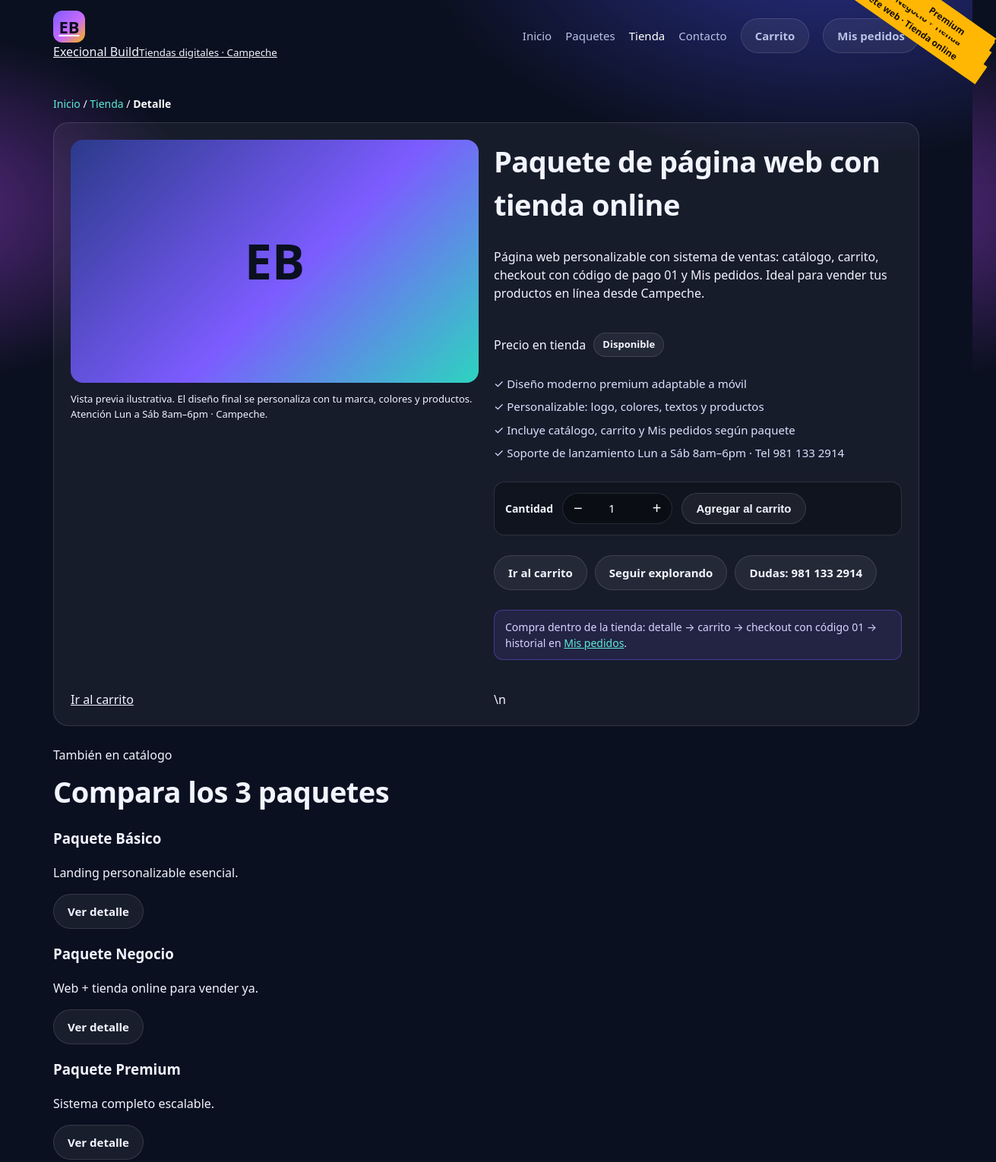
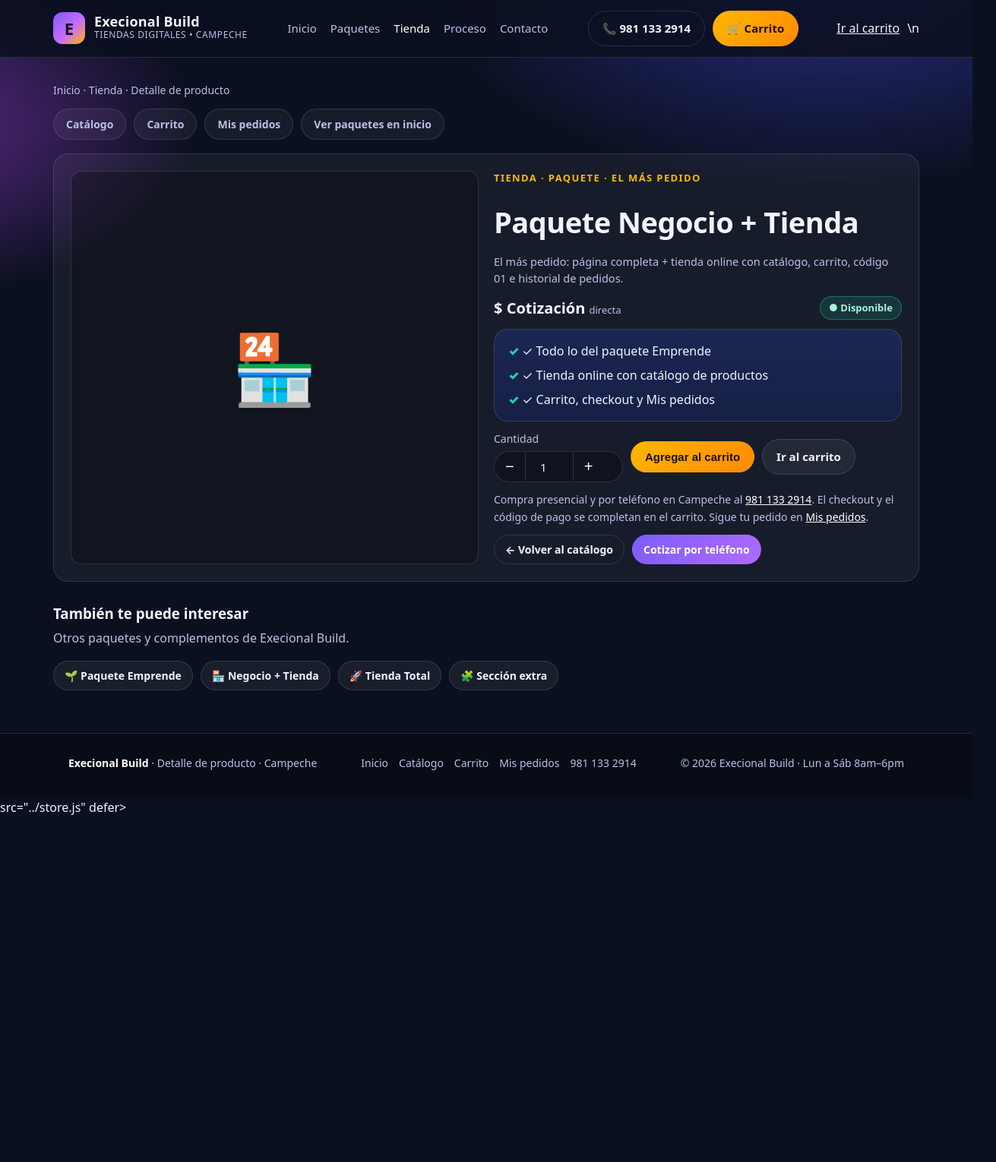
Before and after one commit to ontiverosfrancisco059-tech/itm-execional-build-2b45d152, a plain HTML site: page tienda/producto.html in a window 1280 px wide. Shown: the top 1530 px of the page at 76% size, 1311 px wide, since content can reach past the window. After the commit the page ends 1075 px from the top, so only its background shows below. Drawn offline with Linux system fonts and the light colour scheme.

Commit message:
generate tienda/producto.html

```diff
--- a/tienda/producto.html
+++ b/tienda/producto.html
@@ -1,137 +1,184 @@
 <!DOCTYPE html>
-<html lang="es">
+<html lang="es-MX">
 <head>
-<meta charset="UTF-8">
-<meta name="viewport" content="width=device-width, initial-scale=1.0">
-<title>Detalle de paquete | Execional Build Campeche</title>
-<meta name="description" content="Detalle de paquete Execional Build en Campeche: páginas web personalizables con tienda online y sistema de ventas. Elige cantidad y agrega al carrito. Tel 9811332914.">
-<link rel="stylesheet" href="../styles.css">
+<meta charset="UTF-8" />
+<meta name="viewport" content="width=device-width, initial-scale=1.0" />
+<title>Tienda — Detalle de producto | Execional Build</title>
+<meta name="description" content="Detalle de producto de Execional Build en Campeche: paquetes de páginas web personalizables con tienda online. Elige cantidad y agrega al carrito." />
+<link rel="stylesheet" href="../styles.css" />
 </head>
 <body>
-<header>
+
+<header class="top">
   <div class="wrap nav">
-    <a class="logo" href="../index.html" aria-label="Execional Build inicio" data-eb-editable="link" data-eb-key="tienda-producto.a.1" data-eb-role="a" data-eb-kind="link">
-      <span class="logo-mark">EB</span>
-      <span>Execional Build<small>Tiendas digitales · Campeche</small></span>
+    <a class="brand" href="../index.html" aria-label="Execional Build inicio" data-eb-editable="link" data-eb-key="tienda-producto.a.1" data-eb-role="a" data-eb-kind="link">
+      <span class="logo-mark">E</span>
+      <span><b>Execional Build</b><small>TIENDAS DIGITALES • CAMPECHE</small></span>
     </a>
     <nav class="links" id="menu" aria-label="Navegación principal">
-      <a class="nl" href="../index.html#inicio" data-eb-editable="link" data-eb-key="tienda-producto.a.2" data-eb-role="a" data-eb-kind="link">Inicio</a>
-      <a class="nl" href="../index.html#paquetes" data-eb-editable="link" data-eb-key="tienda-producto.a.3" data-eb-role="a" data-eb-kind="link">Paquetes</a>
-      <a class="nl" href="index.html" style="color:#fff" data-eb-editable="link" data-eb-key="tienda-producto.a.4" data-eb-role="a" data-eb-kind="link">Tienda</a>
-      <a class="nl" href="../index.html#contacto" data-eb-editable="link" data-eb-key="tienda-producto.a.5" data-eb-role="a" data-eb-kind="link">Contacto</a>
-      <a class="btn btn-ghost btn-sm" href="carrito.html" data-eb-editable="link" data-eb-key="tienda-producto.a.6" data-eb-role="a" data-eb-kind="link">Carrito</a>
-      <a class="btn btn-primary btn-sm" href="pedidos.html" data-eb-editable="link" data-eb-key="tienda-producto.a.7" data-eb-role="a" data-eb-kind="link">Mis pedidos</a>
+      <a href="../index.html#inicio" data-eb-editable="link" data-eb-key="tienda-producto.a.2" data-eb-role="a" data-eb-kind="link">Inicio</a>
+      <a href="../index.html#paquetes" data-eb-editable="link" data-eb-key="tienda-producto.a.3" data-eb-role="a" data-eb-kind="link">Paquetes</a>
+      <a href="./" aria-current="page" data-eb-editable="link" data-eb-key="tienda-producto.a.4" data-eb-role="a" data-eb-kind="link">Tienda</a>
+      <a href="../index.html#proceso" data-eb-editable="link" data-eb-key="tienda-producto.a.5" data-eb-role="a" data-eb-kind="link">Proceso</a>
+      <a href="../index.html#contacto" data-eb-editable="link" data-eb-key="tienda-producto.a.6" data-eb-role="a" data-eb-kind="link">Contacto</a>
     </nav>
-    <button class="burger" id="burger" aria-label="Abrir menú" data-eb-editable="link" data-eb-key="tienda-producto.button.8" data-eb-role="button" data-eb-kind="link">☰</button>
+    <div class="cta-row">
+      <a class="btn ghost" href="tel:+529811332914" data-eb-editable="link" data-eb-key="tienda-producto.a.7" data-eb-role="a" data-eb-kind="link">📞 981 133 2914</a>
+      <a class="btn solid" href="carrito.html" data-eb-editable="link" data-eb-key="tienda-producto.a.8" data-eb-role="a" data-eb-kind="link">🛒 Carrito</a>
+      <button class="burger" id="burger" aria-label="Abrir menú" data-eb-editable="link" data-eb-key="tienda-producto.button.9" data-eb-role="button" data-eb-kind="link">☰</button>
+    <img data-itm-detail-image alt=""><span data-itm-detail-category></span><p data-itm-detail-description></p><strong data-itm-detail-price></strong><a data-itm-detail-cart-link href="carrito.html">Ir al carrito</a>\n</div>
   </div>
 </header>
 
-<main class="wrap store-shell" data-itm-store data-itm-store-view="product" data-project-id="2b45d152-2540-4a18-a58f-6421a556a450">
-  <p style="color:var(--muted);font-size:14px;margin:0 0 14px" data-eb-editable="text" data-eb-key="tienda-producto.p.9" data-eb-role="p" data-eb-kind="text">
-    <a href="../index.html" style="color:#5eead4;text-decoration:none" data-eb-editable="link" data-eb-key="tienda-producto.a.10" data-eb-role="a" data-eb-kind="link">Inicio</a> /
-    <a href="index.html" style="color:#5eead4;text-decoration:none" data-eb-editable="link" data-eb-key="tienda-producto.a.11" data-eb-role="a" data-eb-kind="link">Tienda</a> /
-    <strong style="color:#fff">Detalle</strong>
-  </p>
+<main class="wrap store-shell" data-itm-store data-project-id="2b45d152-2540-4a18-a58f-6421a556a450" data-itm-store-view="product">
+  <p class="breadcrumb" data-eb-editable="text" data-eb-key="tienda-producto.p.10" data-eb-role="p" data-eb-kind="text"><a href="../index.html" data-eb-editable="link" data-eb-key="tienda-producto.a.11" data-eb-role="a" data-eb-kind="link">Inicio</a> · <a href="./" data-eb-editable="link" data-eb-key="tienda-producto.a.12" data-eb-role="a" data-eb-kind="link">Tienda</a> · <span>Detalle de producto</span></p>
 
-  <article data-itm-product-detail class="detail" aria-label="Detalle de producto">
-    <div>
-      <div data-itm-detail-media class="detail-media" aria-hidden="true" style="background:linear-gradient(135deg,#2b3a8a,#7c5cff 55%,#2dd4bf);border-radius:16px;min-height:320px;display:grid;place-items:center;color:#0b1020;font-weight:900;font-size:64px">EB</div>
-      <p style="margin:12px 0 0;color:var(--muted);font-size:13px" data-eb-editable="text" data-eb-key="tienda-producto.p.12" data-eb-role="p" data-eb-kind="text">Vista previa ilustrativa. El diseño final se personaliza con tu marca, colores y productos. Atención Lun a Sáb 8am–6pm · Campeche.</p>
-    </div>
+  <nav class="pill-nav" aria-label="Navegación de tienda">
+    <a href="./" data-eb-editable="link" data-eb-key="tienda-producto.a.13" data-eb-role="a" data-eb-kind="link">Catálogo</a>
+    <a href="carrito.html" data-eb-editable="link" data-eb-key="tienda-producto.a.14" data-eb-role="a" data-eb-kind="link">Carrito</a>
+    <a href="pedidos.html" data-eb-editable="link" data-eb-key="tienda-producto.a.15" data-eb-role="a" data-eb-kind="link">Mis pedidos</a>
+    <a href="../index.html#paquetes" data-eb-editable="link" data-eb-key="tienda-producto.a.16" data-eb-role="a" data-eb-kind="link">Ver paquetes en inicio</a>
+  </nav>
 
+  <div data-itm-product-detail id="detalle">
+    <div class="detail-gallery" id="galeria" aria-hidden="true">🏪</div>
     <div class="detail-info">
-      <span class="tag" data-itm-detail-tag>Paquete web · Tienda online</span>
-      <h2 data-itm-detail-name data-eb-editable="text" data-eb-key="tienda-producto.h2.13" data-eb-role="h2" data-eb-kind="text">Paquete de página web con tienda online</h2>
-      <p class="muted" data-itm-detail-description data-eb-editable="text" data-eb-key="tienda-producto.p.14" data-eb-role="p" data-eb-kind="text">Página web personalizable con sistema de ventas: catálogo, carrito, checkout con código de pago 01 y Mis pedidos. Ideal para vender tus productos en línea desde Campeche.</p>
-
-      <div style="display:flex;gap:10px;flex-wrap:wrap;align-items:center;margin:12px 0">
-        <span class="product-price" data-itm-detail-price>Precio en tienda</span>
-        <span class="stock" data-itm-detail-stock>Disponible</span>
+      <p class="kicker" id="tipo" data-eb-editable="text" data-eb-key="tienda-producto.p.17" data-eb-role="p" data-eb-kind="text">Tienda · Detalle</p>
+      <h2 data-itm-detail-name id="nombre" data-eb-editable="text" data-eb-key="tienda-producto.h2.18" data-eb-role="h2" data-eb-kind="text">Paquete Negocio + Tienda</h2>
+      <p class="p-desc" id="descripcion" data-eb-editable="text" data-eb-key="tienda-producto.p.19" data-eb-role="p" data-eb-kind="text">El más pedido: página completa + tienda online con catálogo, carrito, código 01 e historial de pedidos.</p>
+      <div class="p-meta">
+        <span class="p-price" id="precio">$ Cotización <small>directa</small></span>
+        <span class="stock ok" id="stock">● Disponible</span>
       </div>
-
-      <ul style="margin:0 0 14px;padding:0;list-style:none;display:grid;gap:8px;color:#dbe2ff;font-size:15px" data-itm-detail-features>
-        <li>✓ Diseño moderno premium adaptable a móvil</li>
-        <li>✓ Personalizable: logo, colores, textos y productos</li>
-        <li>✓ Incluye catálogo, carrito y Mis pedidos según paquete</li>
-        <li>✓ Soporte de lanzamiento Lun a Sáb 8am–6pm · Tel 981 133 2914</li>
+      <ul class="card" style="list-style:none;margin:0;padding:16px 18px;gap:8px" id="incluye" aria-label="Qué incluye">
+        <li>✓ Diseño personalizable con tus textos y fotos</li>
+        <li>✓ Tienda online con catálogo y carrito</li>
+        <li>✓ Acompañamiento lunes a sábado 8am–6pm</li>
       </ul>
-
-      <div style="display:flex;gap:12px;flex-wrap:wrap;align-items:center;background:rgba(0,0,0,.28);border:1px solid var(--line);border-radius:14px;padding:14px">
-        <label for="qty" style="font-weight:800;font-size:14px">Cantidad</label>
-        <span class="qty">
-          <button type="button" data-itm-detail-minus aria-label="Quitar uno" data-eb-editable="link" data-eb-key="tienda-producto.button.15" data-eb-role="button" data-eb-kind="link">−</button>
-          <input id="qty" type="number" value="1" min="1" max="99" step="1" data-itm-detail-quantity aria-label="Cantidad" style="width:64px;text-align:center;background:transparent;border:0;color:#fff">
-          <button type="button" data-itm-detail-plus aria-label="Agregar uno" data-eb-editable="link" data-eb-key="tienda-producto.button.16" data-eb-role="button" data-eb-kind="link">+</button>
-        </span>
-        <button type="button" class="btn btn-primary" data-itm-detail-add data-itm-cart-add data-eb-editable="link" data-eb-key="tienda-producto.button.17" data-eb-role="button" data-eb-kind="link">Agregar al carrito</button>
+      <div class="qty-row">
+        <label class="field" style="min-width:170px" for="cantidad">Cantidad
+          <span class="qty">
+            <button type="button" id="menos" aria-label="Quitar uno" data-eb-editable="link" data-eb-key="tienda-producto.button.20" data-eb-role="button" data-eb-kind="link">−</button>
+            <input type="number" id="cantidad" data-itm-detail-quantity value="1" min="1" max="10" inputmode="numeric" />
+            <button type="button" id="mas" aria-label="Agregar uno" data-eb-editable="link" data-eb-key="tienda-producto.button.21" data-eb-role="button" data-eb-kind="link">+</button>
+          </span>
+        </label>
+        <button class="btn solid" type="button" data-itm-detail-add data-product-id="negocio-tienda" id="agregar" data-eb-editable="link" data-eb-key="tienda-producto.button.22" data-eb-role="button" data-eb-kind="link">Agregar al carrito</button>
+        <a class="btn" href="carrito.html" data-eb-editable="link" data-eb-key="tienda-producto.a.23" data-eb-role="a" data-eb-kind="link">Ir al carrito</a>
       </div>
-
-      <div class="cta-row" style="margin:14px 0 0">
-        <a class="btn btn-light btn-sm" href="carrito.html" data-eb-editable="link" data-eb-key="tienda-producto.a.18" data-eb-role="a" data-eb-kind="link">Ir al carrito</a>
-        <a class="btn btn-ghost btn-sm" href="index.html" data-eb-editable="link" data-eb-key="tienda-producto.a.19" data-eb-role="a" data-eb-kind="link">Seguir explorando</a>
-        <a class="btn btn-ghost btn-sm" href="tel:+529811332914" data-eb-editable="link" data-eb-key="tienda-producto.a.20" data-eb-role="a" data-eb-kind="link">Dudas: 981 133 2914</a>
-      </div>
-
-      <div class="notice" style="margin-top:14px">
-        Compra dentro de la tienda: detalle → carrito → checkout con código 01 → historial en <a href="pedidos.html" style="color:#5eead4" data-eb-editable="link" data-eb-key="tienda-producto.a.21" data-eb-role="a" data-eb-kind="link">Mis pedidos</a>.
+      <p class="notice" id="aviso" aria-live="polite" hidden data-eb-editable="text" data-eb-key="tienda-producto.p.24" data-eb-role="p" data-eb-kind="text"></p>
+      <p style="margin:0;color:#b9c1e6;font-size:14px;line-height:1.6" data-eb-editable="text" data-eb-key="tienda-producto.p.25" data-eb-role="p" data-eb-kind="text">Compra presencial y por teléfono en Campeche al <a href="tel:+529811332914" style="color:#fff" data-eb-editable="link" data-eb-key="tienda-producto.a.26" data-eb-role="a" data-eb-kind="link">981 133 2914</a>. El checkout y el código de pago se completan en el carrito. Sigue tu pedido en <a href="pedidos.html" style="color:#fff" data-eb-editable="link" data-eb-key="tienda-producto.a.27" data-eb-role="a" data-eb-kind="link">Mis pedidos</a>.</p>
+      <div style="display:flex;gap:10px;flex-wrap:wrap">
+        <a class="btn ghost small" href="./" data-eb-editable="link" data-eb-key="tienda-producto.a.28" data-eb-role="a" data-eb-kind="link">← Volver al catálogo</a>
+        <a class="btn small violet" href="tel:+529811332914" data-eb-editable="link" data-eb-key="tienda-producto.a.29" data-eb-role="a" data-eb-kind="link">Cotizar por teléfono</a>
       </div>
     </div>
-  <img data-itm-detail-image alt=""><span data-itm-detail-category></span><a data-itm-detail-cart-link href="carrito.html">Ir al carrito</a>\n</article>
+  </div>
 
-  <section aria-label="Otros paquetes" style="padding:26px 0 0">
-    <div class="sec-head">
-      <div class="eyebrow">También en catálogo</div>
-      <h2 style="margin:8px 0" data-eb-editable="text" data-eb-key="tienda-producto.h2.22" data-eb-role="h2" data-eb-kind="text">Compara los 3 paquetes</h2>
-    </div>
-    <div class="product-grid">
-      <div class="product-card">
-        <span class="tag">Básico</span>
-        <h3 data-eb-editable="text" data-eb-key="tienda-producto.h3.23" data-eb-role="h3" data-eb-kind="text">Paquete Básico</h3>
-        <p data-eb-editable="text" data-eb-key="tienda-producto.p.24" data-eb-role="p" data-eb-kind="text">Landing personalizable esencial.</p>
-        <a class="btn btn-ghost btn-sm" href="producto.html?id=paquete-basico" data-eb-editable="link" data-eb-key="tienda-producto.a.25" data-eb-role="a" data-eb-kind="link">Ver detalle</a>
-      </div>
-      <div class="product-card" style="border-color:rgba(124,92,255,.6)">
-        <span class="tag hot">Negocio + Tienda</span>
-        <h3 data-eb-editable="text" data-eb-key="tienda-producto.h3.26" data-eb-role="h3" data-eb-kind="text">Paquete Negocio</h3>
-        <p data-eb-editable="text" data-eb-key="tienda-producto.p.27" data-eb-role="p" data-eb-kind="text">Web + tienda online para vender ya.</p>
-        <a class="btn btn-primary btn-sm" href="producto.html?id=paquete-negocio" data-eb-editable="link" data-eb-key="tienda-producto.a.28" data-eb-role="a" data-eb-kind="link">Ver detalle</a>
-      </div>
-      <div class="product-card">
-        <span class="tag">Premium</span>
-        <h3 data-eb-editable="text" data-eb-key="tienda-producto.h3.29" data-eb-role="h3" data-eb-kind="text">Paquete Premium</h3>
-        <p data-eb-editable="text" data-eb-key="tienda-producto.p.30" data-eb-role="p" data-eb-kind="text">Sistema completo escalable.</p>
-        <a class="btn btn-ghost btn-sm" href="producto.html?id=paquete-premium" data-eb-editable="link" data-eb-key="tienda-producto.a.31" data-eb-role="a" data-eb-kind="link">Ver detalle</a>
-      </div>
+  <section style="padding:28px 0 0" aria-label="Productos relacionados">
+    <h3 style="margin:0 0 6px" data-eb-editable="text" data-eb-key="tienda-producto.h3.30" data-eb-role="h3" data-eb-kind="text">También te puede interesar</h3>
+    <p class="sub" style="margin-bottom:16px" data-eb-editable="text" data-eb-key="tienda-producto.p.31" data-eb-role="p" data-eb-kind="text">Otros paquetes y complementos de Execional Build.</p>
+    <div style="display:flex;gap:10px;flex-wrap:wrap" id="relacionados">
+      <a class="btn small" href="producto.html?id=emprende" data-eb-editable="link" data-eb-key="tienda-producto.a.32" data-eb-role="a" data-eb-kind="link">🌱 Paquete Emprende</a>
+      <a class="btn small" href="producto.html?id=negocio-tienda" data-eb-editable="link" data-eb-key="tienda-producto.a.33" data-eb-role="a" data-eb-kind="link">🏪 Negocio + Tienda</a>
+      <a class="btn small" href="producto.html?id=tienda-total" data-eb-editable="link" data-eb-key="tienda-producto.a.34" data-eb-role="a" data-eb-kind="link">🚀 Tienda Total</a>
+      <a class="btn small" href="producto.html?id=seccion-extra" data-eb-editable="link" data-eb-key="tienda-producto.a.35" data-eb-role="a" data-eb-kind="link">🧩 Sección extra</a>
     </div>
   </section>
 </main>
 
 <footer>
   <div class="wrap foot">
-    <div>
-      <a class="logo" href="../index.html" data-eb-editable="link" data-eb-key="tienda-producto.a.32" data-eb-role="a" data-eb-kind="link"><span class="logo-mark">EB</span><span>Execional Build<small>Paquetes web + tienda online</small></span></a>
-      <p style="color:var(--muted);font-size:14px;max-width:38ch" data-eb-editable="text" data-eb-key="tienda-producto.p.33" data-eb-role="p" data-eb-kind="text">Detalle oficial de paquete. Precios y checkout solo dentro de la tienda.</p>
-    </div>
-    <div>
-      <strong>Tienda</strong>
-      <a href="index.html" data-eb-editable="link" data-eb-key="tienda-producto.a.34" data-eb-role="a" data-eb-kind="link">Catálogo</a>
-      <a href="carrito.html" data-eb-editable="link" data-eb-key="tienda-producto.a.35" data-eb-role="a" data-eb-kind="link">Carrito</a>
-      <a href="pedidos.html" data-eb-editable="link" data-eb-key="tienda-producto.a.36" data-eb-role="a" data-eb-kind="link">Mis pedidos</a>
-      <a href="../index.html#paquetes" data-eb-editable="link" data-eb-key="tienda-producto.a.37" data-eb-role="a" data-eb-kind="link">Paquetes</a>
-    </div>
-    <div>
-      <strong>Contacto</strong>
-      <a href="tel:+529811332914" data-eb-editable="link" data-eb-key="tienda-producto.a.38" data-eb-role="a" data-eb-kind="link">981 133 2914</a>
-      <a href="../index.html#contacto" data-eb-editable="link" data-eb-key="tienda-producto.a.39" data-eb-role="a" data-eb-kind="link">Campeche · mapa</a>
-      <a href="../index.html#inicio" data-eb-editable="link" data-eb-key="tienda-producto.a.40" data-eb-role="a" data-eb-kind="link">Inicio</a>
-    </div>
+    <div><strong style="color:#fff">Execional Build</strong> · Detalle de producto · Campeche</div>
+    <nav>
+      <a href="../index.html" data-eb-editable="link" data-eb-key="tienda-producto.a.36" data-eb-role="a" data-eb-kind="link">Inicio</a>
+      <a href="./" data-eb-editable="link" data-eb-key="tienda-producto.a.37" data-eb-role="a" data-eb-kind="link">Catálogo</a>
+      <a href="carrito.html" data-eb-editable="link" data-eb-key="tienda-producto.a.38" data-eb-role="a" data-eb-kind="link">Carrito</a>
+      <a href="pedidos.html" data-eb-editable="link" data-eb-key="tienda-producto.a.39" data-eb-role="a" data-eb-kind="link">Mis pedidos</a>
+      <a href="tel:+529811332914" data-eb-editable="link" data-eb-key="tienda-producto.a.40" data-eb-role="a" data-eb-kind="link">981 133 2914</a>
+    </nav>
+    <div>© <span id="yr">2026</span> Execional Build · Lun a Sáb 8am–6pm</div>
   </div>
-  <div class="wrap copy"><span>© 2026 Execional Build · Campeche</span><span>Lun a Sáb 8am–6pm</span></div>
 </footer>
 
-<a class="wa" href="tel:+529811332914" aria-label="Llamar a Execional Build" data-eb-editable="link" data-eb-key="tienda-producto.a.41" data-eb-role="a" data-eb-kind="link">📞 981 133 2914</a>
+<script src="../script.js" defer></script>
+<script>
+(function(){
+  var b=document.getElementById('burger'),m=document.getElementById('menu');
+  if(b&&m){b.addEventListener('click',function(){m.classList.toggle('open')});}
+  var y=document.getElementById('yr'); if(y)y.textContent=new Date().getFullYear();
 
-<script src="../script.js" defer></script>
+  // Catálogo espejo del catálogo (solo presentación, sin persistencia ni lógica de tienda).
+  var PRODUCTOS={
+    "emprende":{nombre:"Paquete Emprende",emoji:"🌱",tipo:"Paquete · Presentación",desc:"Página de presentación clara y rápida: servicios, galería y contacto con mapa de Campeche. Ideal para empezar.",stock:"● Disponible",stockClass:"stock ok",incluye:["Página principal personalizada","Secciones: servicios, galería y contacto","Botón de llamada, redes y mapa de Campeche"]},
+    "negocio-tienda":{nombre:"Paquete Negocio + Tienda",emoji:"🏪",tipo:"Paquete · El más pedido",desc:"El más pedido: página completa + tienda online con catálogo, carrito, código 01 e historial de pedidos.",stock:"● Disponible",stockClass:"stock ok",incluye:["Todo lo del paquete Emprende","Tienda online con catálogo de productos","Carrito, checkout y Mis pedidos"]},
+    "tienda-total":{nombre:"Paquete Tienda Total",emoji:"🚀",tipo:"Paquete · Premium",desc:"Para vender en serio: más secciones, diseño premium de alto impacto y optimización para vender más.",stock:"● Cupo limitado",stockClass:"stock low",incluye:["Página + tienda completa personalizada","Más secciones y contenido destacado","Soporte de publicación guiado"]},
+    "seccion-extra":{nombre:"Sección extra a medida",emoji:"🧩",tipo:"Complemento",desc:"Agrega galería, testimonios, servicios o promociones a tu paquete con tus fotos y textos.",stock:"● Disponible",stockClass:"stock ok",incluye:["Una sección a tu medida","Contenido con tus fotos y textos","Adaptable a celular y computadora"]},
+    "identidad-express":{nombre:"Identidad express",emoji:"🎨",tipo:"Complemento",desc:"Logotipo en texto, paleta de colores y portada para que tu página se vea moderna y coherente.",stock:"● Disponible",stockClass:"stock ok",incluye:["Logotipo en texto","Paleta de colores y portada","Guía básica de uso"]},
+    "acompanamiento":{nombre:"Acompañamiento de publicación",emoji:"🤝",tipo:"Servicio · Lun a Sáb 8am–6pm",desc:"Te guiamos para publicar tu sitio y cargar tus productos. Soporte lunes a sábado de 8am a 6pm.",stock:"● Disponible",stockClass:"stock ok",incluye:["Publicación guiada de tu sitio","Carga inicial de productos","Capacitación básica de uso"]}
+  };
+
+  function param(id){
+    try{return new URLSearchParams(window.location.search).get(id);}catch(e){return null;}
+  }
+  var id=param('id')||'negocio-tienda';
+  if(!PRODUCTOS[id])id='negocio-tienda';
+  var p=PRODUCTOS[id];
+
+  var nombre=document.getElementById('nombre'),
+      desc=document.getElementById('descripcion'),
+      gal=document.getElementById('galeria'),
+      tipo=document.getElementById('tipo'),
+      stock=document.getElementById('stock'),
+      lista=document.getElementById('incluye'),
+      agregar=document.getElementById('agregar'),
+      aviso=document.getElementById('aviso');
+
+  if(nombre)nombre.textContent=p.nombre;
+  if(desc)desc.textContent=p.desc;
+  if(gal)gal.textContent=p.emoji;
+  if(tipo)tipo.textContent='Tienda · '+p.tipo;
+  if(stock){stock.textContent=p.stock;stock.className=p.stockClass;}
+  if(lista){lista.innerHTML='';p.incluye.forEach(function(t){var li=document.createElement('li');li.textContent='✓ '+t;lista.appendChild(li);});}
+  if(agregar)agregar.setAttribute('data-product-id',id);
+  document.title=p.nombre+' — Detalle | Execional Build';
+
+  var cant=document.getElementById('cantidad'),
+      menos=document.getElementById('menos'),
+      mas=document.getElementById('mas');
+  function clamp(){var v=parseInt(cant.value,10);if(isNaN(v))v=1;v=Math.max(1,Math.min(10,v));cant.value=v;return v;}
+  if(menos)menos.addEventListener('click',function(){cant.value=clamp()-1;clamp();});
+  if(mas)mas.addEventListener('click',function(){cant.value=clamp()+1;clamp();});
+  if(cant)cant.addEventListener('change',clamp);
+
+  // Agregar al carrito compartido por sessionStorage (misma clave que carrito.html / runtime ITM).
+  var PROJECT_ID="2b45d152-2540-4a18-a58f-6421a556a450";
+  var CART_KEY="itm_cart_"+PROJECT_ID;
+  function leerCarrito(){
+    try{
+      var raw=window.sessionStorage.getItem(CART_KEY);
+      if(!raw)return [];
+      var arr=JSON.parse(raw);
+      return Array.isArray(arr)?arr:[];
+    }catch(e){return [];}
+  }
+  function guardarCarrito(items){
+    try{window.sessionStorage.setItem(CART_KEY,JSON.stringify(items));}catch(e){}
+  }
+  if(agregar)agregar.addEventListener('click',function(){
+    var n=clamp();
+    var items=leerCarrito().filter(function(it){return it&&it.id;});
+    var found=false;
+    items=items.map(function(it){
+      if(it.id===id){found=true;return {id:id,cantidad:Math.max(1,(parseInt(it.cantidad,10)||0)+n)};}
+      return it;
+    });
+    if(!found)items.push({id:id,cantidad:n});
+    guardarCarrito(items);
+    if(aviso){aviso.hidden=false;aviso.textContent='“'+p.nombre+'” × '+n+' agregado al carrito. Abre el carrito para finalizar tu pedido.';}
+  });
+})();
+</script>
 
  src="../store.js" defer></script>
 </body>
```
